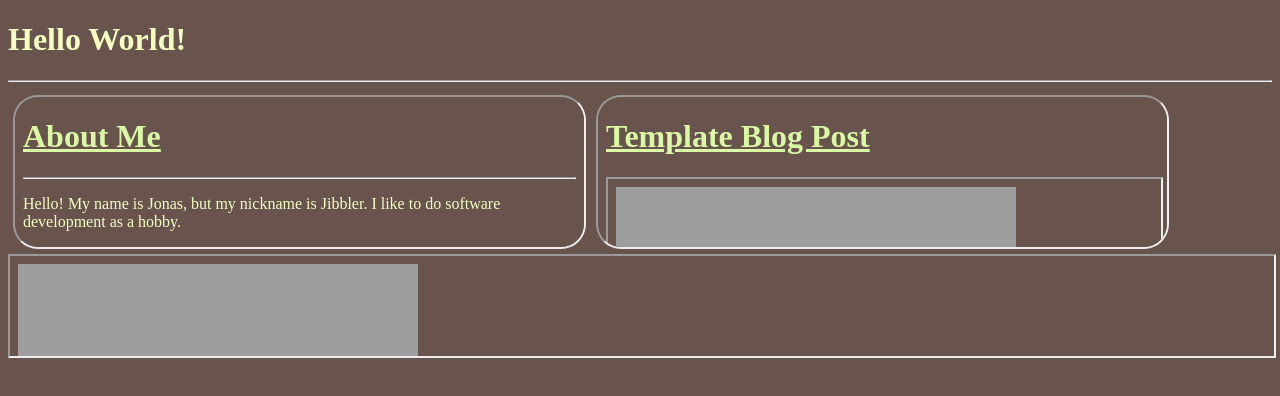
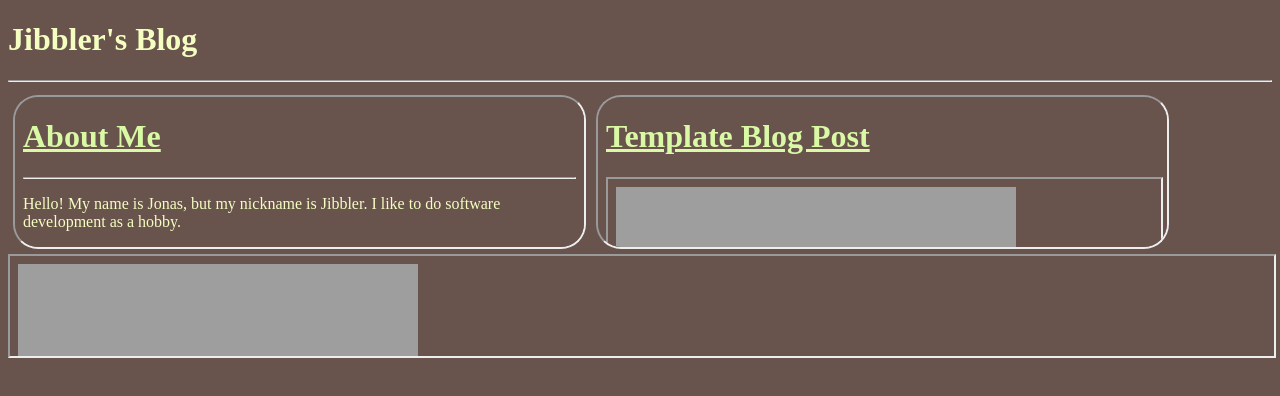
Before and after one commit to TheJibbler/Blog, a plain HTML site: page index.html in a window 1280 px wide. Drawn offline with Linux system fonts and the light colour scheme.

Commit message:
Update index.html

```diff
--- a/index.html
+++ b/index.html
@@ -6,7 +6,7 @@
     </head>
     <body>
         <h1>
-            Hello World!
+            Jibbler's Blog
         </h1>
         <hr>
         <iframe src="Posts/AboutMe/index.html" class="post"></iframe>
```
